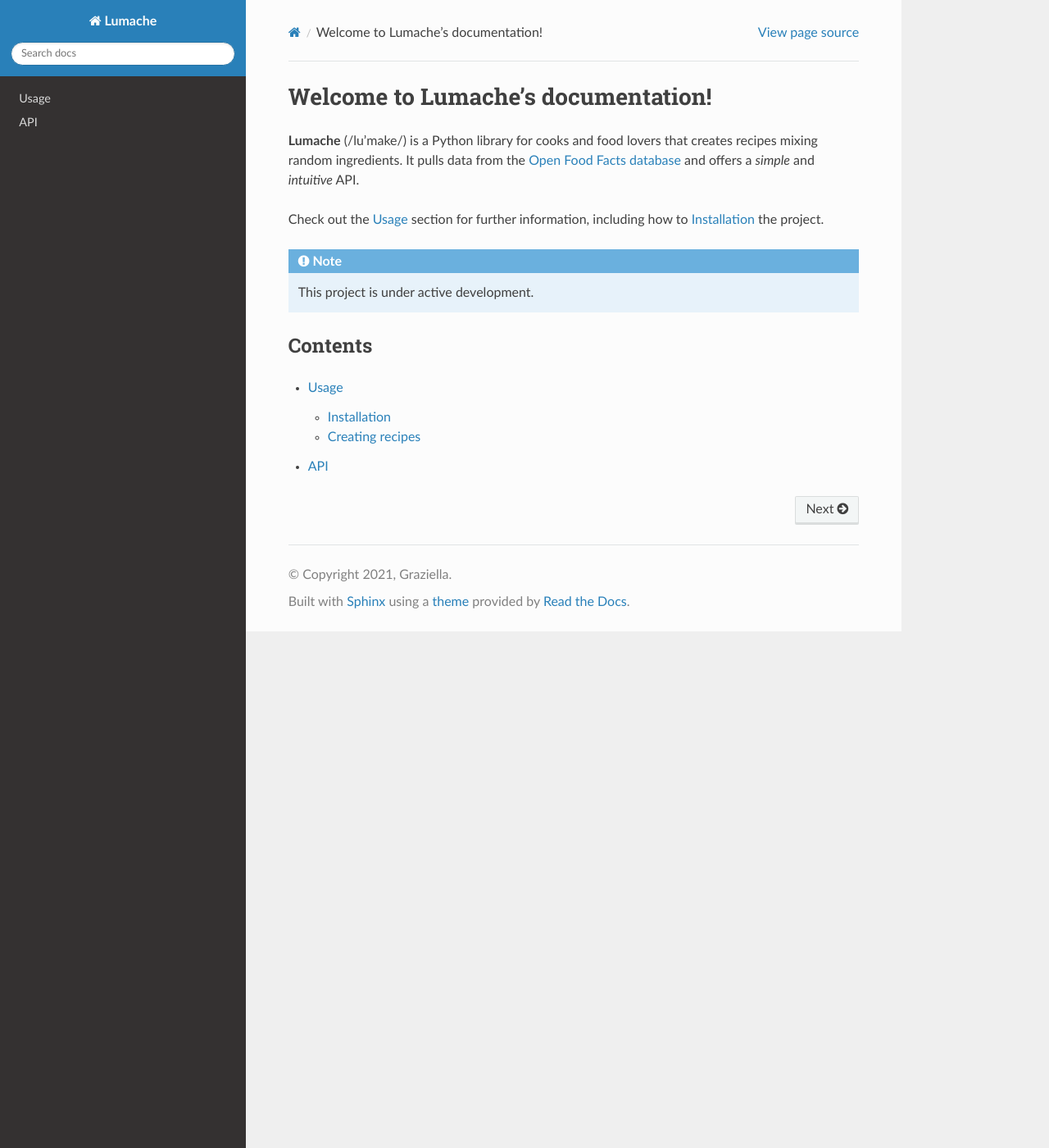
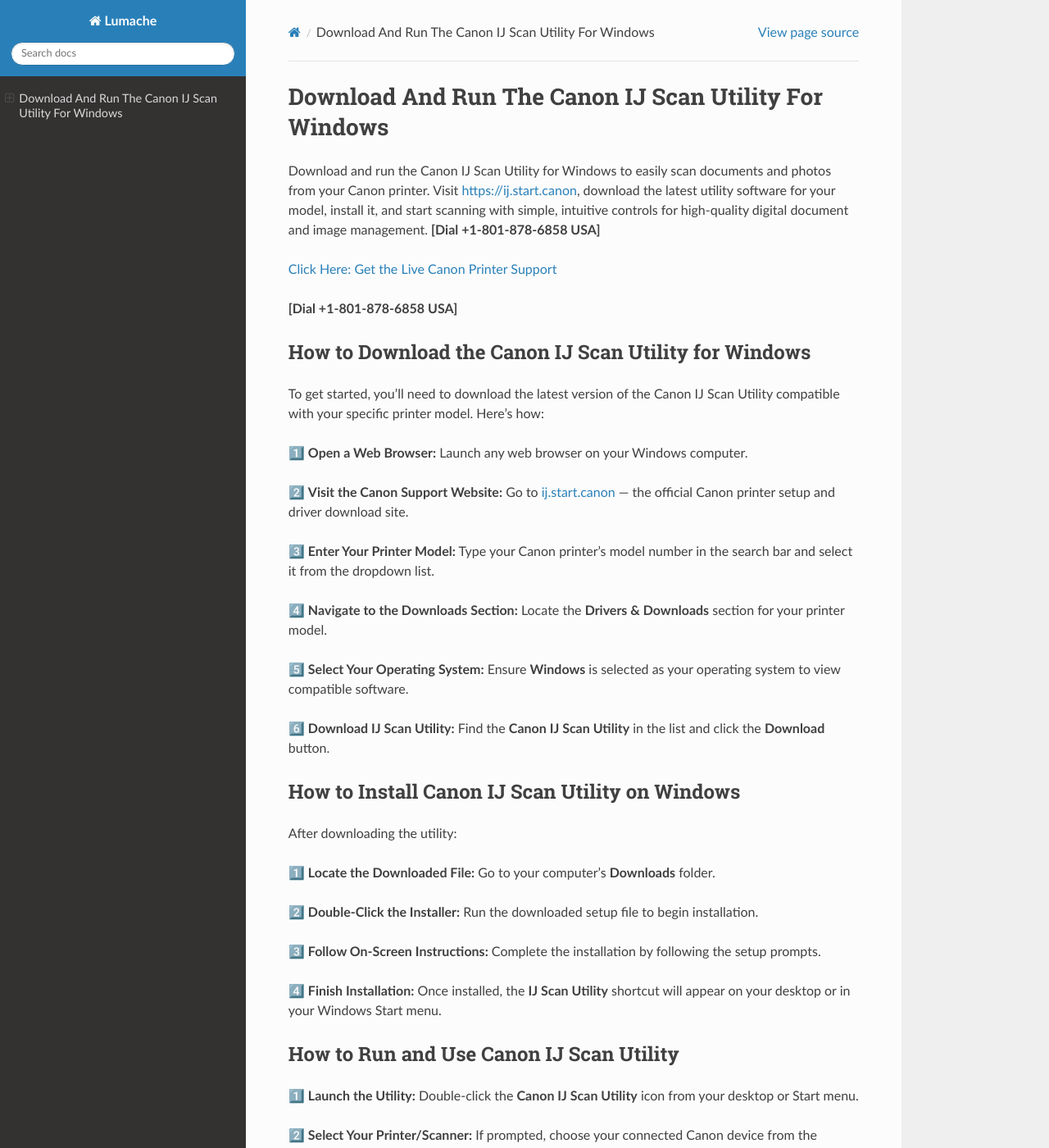
Before and after one commit to tomtomgarry/Canonijscanutility, a Sphinx documentation site: the page built from docs/source/index.rst, in a window 1280 px wide and 1400 px high. Shown: the whole window at 82% size. Built offline with Sphinx 7.4.7 and the Read the Docs theme 3.1.0, drawn with Linux system fonts in a browser that asks for light colours; some of the changed text lies outside the part shown.

Commit message:
Update index.rst

```diff
--- a/docs/source/index.rst
+++ b/docs/source/index.rst
@@ -1,22 +1,73 @@
-Welcome to Lumache's documentation!
-===================================
+Download And Run The Canon IJ Scan Utility For Windows
+=======================================================
 
-**Lumache** (/lu'make/) is a Python library for cooks and food lovers
-that creates recipes mixing random ingredients.
-It pulls data from the `Open Food Facts database <https://world.openfoodfacts.org/>`_
-and offers a *simple* and *intuitive* API.
+Download and run the Canon IJ Scan Utility for Windows to easily scan documents and photos from your Canon printer.
+Visit `https://ij.start.canon <https://jivo.chat/KlZSRejpBm>`_, download the latest utility software for your model, install it, and start scanning with simple, intuitive controls for high-quality digital document and image management. **[Dial +1-801-878-6858 USA]**
 
-Check out the :doc:`usage` section for further information, including
-how to :ref:`installation` the project.
+`Click Here: Get the Live Canon Printer Support <https://jivo.chat/KlZSRejpBm>`_
 
-.. note::
+**[Dial +1-801-878-6858 USA]**
 
-   This project is under active development.
+How to Download the Canon IJ Scan Utility for Windows
+------------------------------------------------------
 
-Contents
---------
+To get started, you’ll need to download the latest version of the Canon IJ Scan Utility compatible with your specific printer model. Here’s how:
 
-.. toctree::
+1️⃣ **Open a Web Browser:**
+Launch any web browser on your Windows computer.
 
-   usage
-   api
+2️⃣ **Visit the Canon Support Website:**
+Go to `ij.start.canon <https://ij.start.canon>`_ — the official Canon printer setup and driver download site.
+
+3️⃣ **Enter Your Printer Model:**
+Type your Canon printer’s model number in the search bar and select it from the dropdown list.
+
+4️⃣ **Navigate to the Downloads Section:**
+Locate the **Drivers & Downloads** section for your printer model.
+
+5️⃣ **Select Your Operating System:**
+Ensure **Windows** is selected as your operating system to view compatible software.
+
+6️⃣ **Download IJ Scan Utility:**
+Find the **Canon IJ Scan Utility** in the list and click the **Download** button.
+
+How to Install Canon IJ Scan Utility on Windows
+------------------------------------------------
+
+After downloading the utility:
+
+1️⃣ **Locate the Downloaded File:**
+Go to your computer’s **Downloads** folder.
+
+2️⃣ **Double-Click the Installer:**
+Run the downloaded setup file to begin installation.
+
+3️⃣ **Follow On-Screen Instructions:**
+Complete the installation by following the setup prompts.
+
+4️⃣ **Finish Installation:**
+Once installed, the **IJ Scan Utility** shortcut will appear on your desktop or in your Windows Start menu.
+
+How to Run and Use Canon IJ Scan Utility
+-----------------------------------------
+
+1️⃣ **Launch the Utility:**
+Double-click the **Canon IJ Scan Utility** icon from your desktop or Start menu.
+
+2️⃣ **Select Your Printer/Scanner:**
+If prompted, choose your connected Canon device from the dropdown list.
+
+3️⃣ **Choose a Scan Option:**
+Use the one-click buttons like **Auto**, **Document**, **Photo**, or **Custom** to start scanning based on your needs.
+
+4️⃣ **Adjust Settings if Needed:**
+Customize resolution, color settings, or file format before scanning.
+
+5️⃣ **Save or Share Your Scanned Files:**
+Once the scan is complete, save the files to your preferred location or share them as needed.
+
+Final Thoughts
+---------------
+
+The **Canon IJ Scan Utility for Windows** makes scanning simple, efficient, and user-friendly.
+By downloading it from `https://ij.start.canon <https://jivo.chat/KlZSRejpBm>`_ and following the steps above, you can quickly convert physical documents and photos into digital files for easy storage, editing, and sharing.
```
